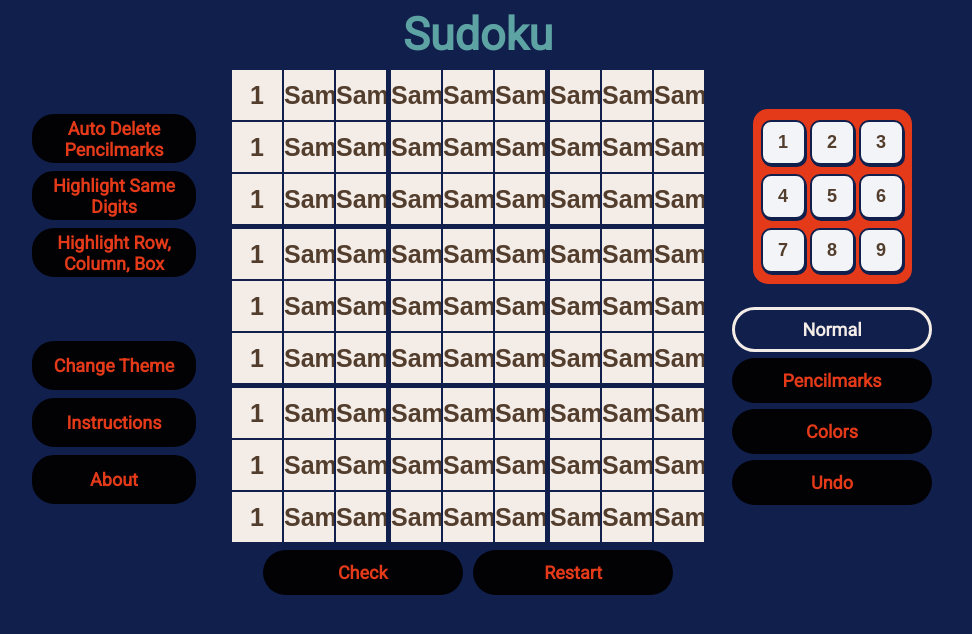
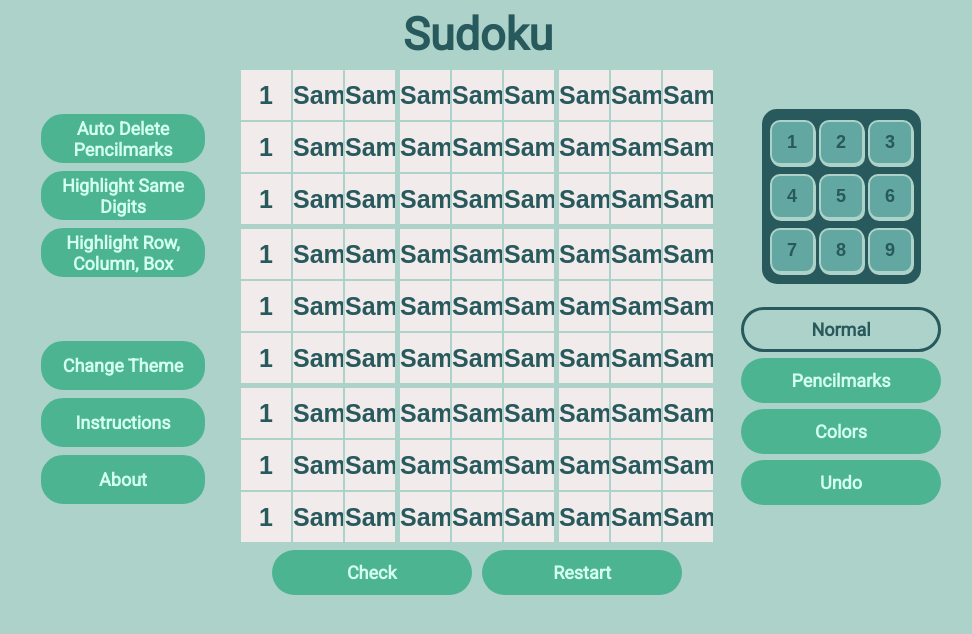
Before and after one commit to ayushgarg-ag/3in1-Sudoku-Web-App, a Flask app: template templates/play.html in a window 1280 px wide. Shown: the top 634 px of the page, without its empty margins (162-1134 px from the left). Run offline with Flask 2, Linux system fonts and the light colour scheme; the template is opened without the code that fills it: most values are stand-ins (such as "Sample title", 1, 10 or a date in 2020); some libraries are stand-ins or nearby versions.

Commit message:
Worked on colors and themes

```diff
--- a/app.py
+++ b/app.py
@@ -99,4 +99,4 @@ def solution():
         return render_template('menu.html')
 
 if __name__ == "__main__":
-    app.run(debug=True, port=5500)
+    app.run(debug=True)
--- a/static/css/main.css
+++ b/static/css/main.css
@@ -9,13 +9,14 @@
     --headerColor: #3282b8;
     --tableItemBackground: #a1c4db;
     --buttonBackground: #305a75;
+    -buttonText: #bbe1fa;
     --shiftColor: #978522;
     --messageTextColor: #bbe1fa; */
 
 
 
     /* TAN COLOR THEME */
-    --primaryColor: #d2b48c;
+    /* --primaryColor: #d2b48c;
     --itemBackground: #f6f0e8;
     --textColor: #a87b00;
     --readOnlyColor: #533e2d;
@@ -23,10 +24,36 @@
     --headerColor: #ffffff;
     --tableItemBackground: #f6f0e8;
     --buttonBackground: #f6f0e8;
+    --buttonText: #a87b00;
     --shiftColor: #fce17a;
-    --messageTextColor: #533e2d;
+    --messageTextColor: #533e2d; */
 
+    /* LIGHT COLOR THEME */
+    --primaryColor: #add2c9;
+    --itemBackground: #f1ebeb;
+    --textColor: #5ea3a3;
+    --readOnlyColor: #28595c;
+    --tableColor: #5ea3a3;
+    --headerColor: #5ea3a3;
+    --tableItemBackground: #62a7a1;
+    --buttonBackground: #8f9eaf;
+    --buttonText: #3c4d85;
+    --shiftColor: #919e56;
+    --messageTextColor: #1b4857;
+    --focusText: #28595c;
 
+    --color1: #a36f5e;
+    --color2: #a3925e;
+    --color3: #805ea3;
+    --color4: #5e5ea3;
+    --color5: #5ea35e;
+    --color6: #348a8a;
+    --color7: #a36f5e;
+    --color8: black;
+    --color9: grey;
+    --color: #d2fff0;
+    -color: #4db492;
+    --color: #78ccb0;
 
 }
 /* Document CSS */
@@ -40,15 +67,19 @@ body {
     margin: 0;
     padding: 0;
     height: 50%;
+    opacity: 0;
     /* width: 100vw;
     height: 100vh; */
+}
+body.all-loaded {
+    opacity: 1;
 }
 h1 {
     text-align: center;
     color: var(--headerColor);
     font-family: 'Roboto', sans-serif;
     font-size: 45px;
-    margin: 8px;
+    margin: 8px 0px 8px 0px;
 }
 #content {
     display: flex;
@@ -68,6 +99,7 @@ h1 {
     top: 50%;
     position: relative;
     margin-right: 20px;
+    margin-left: 18px;
     /* margin-top: 85px; */
 }
 #outsidegrid {
@@ -109,6 +141,7 @@ h1 {
     padding: 10px;
     color: var(--messageTextColor);
     text-align: left;
+    overflow: hidden;
 }
 .grid-item {
     background-color: var(--itemBackground);
@@ -210,7 +243,7 @@ input::selection {
 /* Buttons CSS */
 .buttons, .menubutton, .optiondivs {
     background-color: var(--buttonBackground);
-    color: var(--textColor);
+    color: var(--buttonText);
     border: none;
     border-radius: 25px;
     font-size: 18px;
@@ -247,8 +280,8 @@ input::selection {
 }
 .modefocus, .focusdivs {
     background-color: var(--primaryColor);
-    color: var(--itemBackground);
-    border: 3px solid var(--itemBackground);
+    color: var(--focusText);
+    border: 3px solid var(--focusText);
     border-radius: 25px;
     font-size: 18px;
     margin: 3px;
@@ -270,7 +303,7 @@ input::selection {
     user-select: none;
     margin-top: 2px;
     margin-bottom: 2px;
-    border: 3px solid var(--itemBackground);
+    border: 3px solid var(--focusText);
     overflow: hidden;
     /* box-shadow: 3px solid var(--itemBackground) inset; */
 
@@ -360,13 +393,19 @@ h3 {
     background: linear-gradient(180deg, rgba(27,38,44,1) 0%, rgba(34,104,151,1) 50%, rgba(187,225,250,1) 100%);
 }
 #tan {
-    background: rgb(210,180,140);
-    background: linear-gradient(180deg, rgba(210,180,140,1) 0%, rgba(246,240,232,1) 50%, rgba(168,123,0,1) 100%);
+    background: rgb(168,123,0);
+    background: linear-gradient(180deg, rgba(168,123,0,1) 0%, rgba(210,180,140,1) 30%, rgba(246,240,232,1) 100%);
 }
 #light {
-    background-color: white;
+    background: rgb(77,180,146);
+    background: linear-gradient(180deg, rgba(77,180,146,1) 0%, rgba(210,255,240,1) 75%, rgba(241,235,235,1) 100%);
 }
 #retro {
     background: rgb(17,31,77);
-    background: linear-gradient(180deg, rgba(17,31,77,1) 0%, rgba(242,244,247,1) 50%, rgba(228,58,25,1) 100%);
+    background: linear-gradient(180deg, rgba(17,31,77,1) 0%, rgba(65,44,119,1) 30%, rgba(228,58,25,1) 60%, rgba(243,236,231,1) 100%);
 }
+
+/* #changetheme {
+    height: 100%;
+    width: 100%;
+} */
--- a/static/javascript/play.js
+++ b/static/javascript/play.js
@@ -17,6 +17,17 @@ var redirect = "check";
 var root = document.documentElement;
 var solved = $('#my-data').data().name;
 var currentColor = "yellow";
+
+var color1 = root.style.getPropertyValue('--color1');
+var color2 = root.style.getPropertyValue('--color2');
+var color3 = root.style.getPropertyValue('--color3');
+var color4 = root.style.getPropertyValue('--color4');
+var color5 = root.style.getPropertyValue('--color5');
+var color6 = root.style.getPropertyValue('--color6');
+var color7 = root.style.getPropertyValue('--color7');
+var color8 = root.style.getPropertyValue('--color8');
+var color9 = root.style.getPropertyValue('--color9');
+
 var numbersTable = `
     <table>
         <tr>
@@ -39,29 +50,19 @@ var numbersTable = `
 var colorsTable = `
     <table>
         <tr>
-            <td><button type="button" id="lightblue" class="colors" style="background-color: lightblue;" type="button"
-                    onclick="setColor(this.id)"> </button></td>
-            <td><button type="button" id="lightgreen" class="colors" style="background-color: lightgreen;"
-                    type="button" onclick="setColor(this.id)"> </button></td>
-            <td><button type="button" id="lightcoral" class="colors" style="background-color: lightcoral;"
-                    type="button" onclick="setColor(this.id)"> </button></td>
+            <td><button type="button" id="color1" class="colors" type="button" onclick="setColor(this.id)"> </button></td>
+            <td><button type="button" id="color2" class="colors" style="background-color: color2;" type="button" onclick="setColor(this.id)"> </button></td>
+            <td><button type="button" id="color3" class="colors" style="background-color: color3;" type="button" onclick="setColor(this.id)"> </button></td>
         </tr>
         <tr>
-            <td><button type="button" id="lightpink" class="colors" style="background-color: lightpink;" type="button"
-                    onclick="setColor(this.id)"> </button></td>
-            <td><button type="button" id="#f6f0e8" class="colors"
-                    style="background-color: #f6f0e8;" type="button"
-                    onclick="setColor(this.id)"> </button></td>
-            <td><button type="button" id="lightgrey" class="colors" style="background-color: lightgrey;" type="button"
-                    onclick="setColor(this.id)"> </button></td>
+            <td><button type="button" id="color4" class="colors" style="background-color: color4;" type="button" onclick="setColor(this.id)"> </button></td>
+            <td><button type="button" id="color5" class="colors" tyle="background-color: color5;" type="button" onclick="setColor(this.id)"> </button></td>
+            <td><button type="button" id="color6" class="colors" style="background-color: color6;" type="button" onclick="setColor(this.id)"> </button></td>
         </tr>
         <tr>
-            <td><button type="button" id="lightsalmon" class="colors" style="background-color: lightsalmon;"
-                    type="button" onclick="setColor(this.id)"> </button></td>
-            <td><button type="button" id="lightseagreen" class="colors" style="background-color: lightseagreen;"
-                    type="button" onclick="setColor(this.id)"> </button></td>
-            <td><button type="button" id="lightskyblue" class="colors" style="background-color: lightskyblue;"
-                    type="button" onclick="setColor(this.id)"> </button></td>
+            <td><button type="button" id="color7" class="colors" style="background-color: color7;" type="button" onclick="setColor(this.id)"> </button></td>
+            <td><button type="button" id="color8" class="colors" style="background-color: color8;" type="button" onclick="setColor(this.id)"> </button></td>
+            <td><button type="button" id="color9" class="colors" style="background-color: color9;" type="button" onclick="setColor(this.id)"> </button></td>
         </tr>
     </table>
 `;
@@ -78,6 +79,7 @@ $(document).keydown(
     function (e) {
         var keypressed = false;
 
+        if (document.activeElement.id != "" && document.activeElement.id >= 0 && document.activeElement.id < 81) {
             // Delete
             if (e.keyCode == 8 && document.activeElement.id != "") {
                 document.getElementById(document.activeElement.id).value = [];
@@ -128,28 +130,22 @@ $(document).keydown(
                 }
                 keypressed = true;
             }
-        // Space bar
-        else if (e.keyCode == 32) {
-            if (isNormal && !isColor) {
-                changeMode("pencilmarks");
-            }
-            else if (!isNormal && !isColor) {
-                changeMode("colors");
-            }
-            else if (isColor && !isNormal) {
-                changeMode("normal");
-            }
-        }
             // Shift
             else if (e.keyCode == 16) {
-            if (document.activeElement.id != "" && document.activeElement.id >= 0 && document.activeElement.id < 81) {
+
                 isSelectMultiple = true;
                 selectArray[document.activeElement.id] = true;
                 if (document.activeElement.id != "pencilmarks") {
                     document.getElementById(document.activeElement.id).style.backgroundColor = root.style.getPropertyValue('--shiftColor');
                 }
             }
+            // Numbers
+            else if (48 < e.keyCode && e.keyCode < 58) {
+                lastNumEntered = String.fromCharCode(e.keyCode);
             }
+
+        }
+
             // Escape
             else if (e.keyCode == 27) {
                 isSelectMultiple = false;
@@ -166,20 +162,30 @@ $(document).keydown(
                     }
                 }
             }
-        // Numbers
-        else if (48 < e.keyCode && e.keyCode < 58) {
-            lastNumEntered = String.fromCharCode(e.keyCode);
+
+            // Space bar
+            else if (e.keyCode == 32) {
+                if (isNormal && !isColor) {
+                    changeMode("pencilmarks");
                 }
+                else if (!isNormal && !isColor) {
+                    changeMode("colors");
+                }
+                else if (isColor && !isNormal) {
+                    changeMode("normal");
+                }
+            }
+                // Control/Command 'Z'
+            else if (((e.keyCode == 90 && e.ctrlKey) || (e.keyCode == 90 && e.metaKey))) {
+                undo();
+            }
+
             // Control/Command 'A'
             else if ((e.keyCode == 65 && e.ctrlKey) || (e.keyCode == 65 && e.metaKey)) {
                 for (var i = 0; i < 81; i++) {
                     selectArray[i] = true;
                     document.getElementById(i).style.backgroundColor = root.style.getPropertyValue('--shiftColor');
                 }
-        }
-        // Control/Command 'Z'
-        else if (((e.keyCode == 90 && e.ctrlKey) || (e.keyCode == 90 && e.metaKey))) {
-            undo();
             }
 
             // If arrow key was pressed
@@ -196,6 +202,7 @@ $(document).keydown(
 
             }
         }
+
 );
 
 $(document).keyup(
@@ -203,7 +210,7 @@ $(document).keyup(
         if (e.keyCode == 16) {
             isSelectMultiple = false;
         }
-        else if (e.keycode == 32) {}
+        else if (e.keycode == 32) { }
     }
 );
 
@@ -265,6 +272,15 @@ function changeMode(id) {
         document.getElementById("normal").className = "buttons";
 
         document.getElementById("tablecontainer").innerHTML = colorsTable;
+        document.getElementById("color1").style.backgroundColor = root.style.getPropertyValue("--color1");
+        document.getElementById("color2").style.backgroundColor = root.style.getPropertyValue("--color2");
+        document.getElementById("color3").style.backgroundColor = root.style.getPropertyValue("--color3");
+        document.getElementById("color4").style.backgroundColor = root.style.getPropertyValue("--color4");
+        document.getElementById("color5").style.backgroundColor = root.style.getPropertyValue("--color5");
+        document.getElementById("color6").style.backgroundColor = root.style.getPropertyValue("--color6");
+        document.getElementById("color7").style.backgroundColor = root.style.getPropertyValue("--color7");
+        document.getElementById("color8").style.backgroundColor = root.style.getPropertyValue("--color8");
+        document.getElementById("color9").style.backgroundColor = root.style.getPropertyValue("--color9");
     }
     else {
         isNormal = true;
@@ -274,6 +290,7 @@ function changeMode(id) {
         document.getElementById("colors").className = "buttons";
 
         document.getElementById("tablecontainer").innerHTML = numbersTable;
+
     }
     if (!isColor) {
         changeClassName(id);
@@ -562,20 +579,7 @@ function tableInput(num) {
     }
 }
 
-function setColor(color) {
-    if (document.getElementById(curId) != null) {
-        document.getElementById(curId).focus();
-    }
-    currentColor = color;
-    for (var i = 0; i < 81; i++) {
-        if (selectArray[i]) {
-            document.getElementById(i).style.backgroundColor = currentColor;
-            colorMap[i] = currentColor;
-        }
-    }
-    document.getElementById(document.activeElement.id).style.backgroundColor = currentColor;
-    colorMap[document.activeElement.id] = currentColor;
-}
+
 
 function pageRedirect(id) {
     redirect = id;
@@ -587,11 +591,11 @@ function createConflictArray() {
     }
     var id = parseInt(document.activeElement.id);
     var conflictArray = [];
-    for (var i = id - id%9; i < (9-id%9) + id; i++) {
+    for (var i = id - id % 9; i < (9 - id % 9) + id; i++) {
         conflictArray.push(parseInt(i));
     }
     for (var i = 0; i < 81; i++) {
-        if (i%9 == id%9) {
+        if (i % 9 == id % 9) {
             conflictArray.push(parseInt(i));
         }
     }
@@ -622,8 +626,8 @@ function createConflictArray() {
     }
     for (var i = 0; i < listMR.length; i++) {
         for (var j = 0; j < listMC.length; j++) {
-            if (conflictArray.includes(9*listMR[i] + listMC[j]) == false) {
-                conflictArray.push(parseInt(9*listMR[i]+listMC[j]));
+            if (conflictArray.includes(9 * listMR[i] + listMC[j]) == false) {
+                conflictArray.push(parseInt(9 * listMR[i] + listMC[j]));
             }
         }
     }
@@ -778,14 +782,11 @@ function themeOption() {
 }
 
 function changeTheme() {
-    console.log(document.getElementsByTagName("link")[0].innerHTML);
-    console.log(document.getElementById("stylesheet"));
-
+    var themeid = window.localStorage.getItem("storedTheme");
     let root = document.documentElement;
-    var themeid = window.localStorage.getItem("storedTheme");
     console.log(themeid);
     if (themeid == "tan") {
-        root.style.cssText("--primaryColor: #d2b48c");
+        root.style.setProperty('--primaryColor', "#d2b48c");
         root.style.setProperty('--itemBackground', "#f6f0e8");
         root.style.setProperty('--textColor', "#a87b00");
         root.style.setProperty('--readOnlyColor', "#533e2d");
@@ -793,8 +794,10 @@ function changeTheme() {
         root.style.setProperty('--headerColor', "#ffffff");
         root.style.setProperty('--tableItemBackground', "#f6f0e8");
         root.style.setProperty('--buttonBackground', "#f6f0e8");
+        root.style.setProperty('--buttonText', "#a87b00");
         root.style.setProperty('--shiftColor', "#fce17a");
         root.style.setProperty('--messageTextColor', "#533e2d");
+        root.style.setProperty('--focusText', "#f6f0e8");
         window.localStorage.setItem("storedTheme", "tan");
     }
     else if (themeid == "dark") {
@@ -806,37 +809,56 @@ function changeTheme() {
         root.style.setProperty('--headerColor', "#3282b8");
         root.style.setProperty('--tableItemBackground', "#a1c4db");
         root.style.setProperty('--buttonBackground', "#305a75");
+        root.style.setProperty('--buttonText', "#bbe1fa");
         root.style.setProperty('--shiftColor', "#978522");
         root.style.setProperty('--messageTextColor', "#bbe1fa");
+        root.style.setProperty('--focusText', "#226897");
         window.localStorage.setItem("storedTheme", "dark");
     }
     else if (themeid == "retro") {
         root.style.setProperty('--primaryColor', "#111f4d");
         root.style.setProperty('--itemBackground', "#F3ECE7");
         root.style.setProperty('--textColor', "#e43a19");
-        root.style.setProperty('--readOnlyColor', "#533e2d");
+        root.style.setProperty('--readOnlyColor', "#020205");
         root.style.setProperty('--tableColor', "#e43a19");
-        root.style.setProperty('--headerColor', "#5ea3a3");
+        root.style.setProperty('--headerColor', "#e43a19");
         root.style.setProperty('--tableItemBackground', "#f2f4f7");
-        root.style.setProperty('--buttonBackground', "#020205");
+        root.style.setProperty('--buttonBackground', "#e43a19");
+        root.style.setProperty('--buttonText', "#020205");
         root.style.setProperty('--shiftColor', "#4ac286");
         root.style.setProperty('--messageTextColor', "#e43a19");
+        root.style.setProperty('--focusText', "#F3ECE7");
         window.localStorage.setItem("storedTheme", "retro");
     }
     else {
-        root.style.setProperty('--primaryColor', "#111f4d");
-        root.style.setProperty('--itemBackground', "#F3ECE7");
-        root.style.setProperty('--textColor', "#e43a19");
-        root.style.setProperty('--readOnlyColor', "#533e2d");
-        root.style.setProperty('--tableColor', "#e43a19");
-        root.style.setProperty('--headerColor', "#5ea3a3");
-        root.style.setProperty('--tableItemBackground', "#f2f4f7");
-        root.style.setProperty('--buttonBackground', "#020205");
-        root.style.setProperty('--shiftColor', "#4ac286");
-        root.style.setProperty('--messageTextColor', "#e43a19");
+        root.style.setProperty('--primaryColor', "#add2c9");
+        root.style.setProperty('--itemBackground', "#f1ebeb");
+        root.style.setProperty('--textColor', "#5ea3a3");
+        root.style.setProperty('--readOnlyColor', "#28595c");
+        root.style.setProperty('--tableColor', "#28595c");
+        root.style.setProperty('--headerColor', "#28595c");
+        root.style.setProperty('--tableItemBackground', "#62a7a1");
+        root.style.setProperty('--buttonBackground', "#4db492");
+        root.style.setProperty('--buttonText', "#d2fff0");
+        root.style.setProperty('--shiftColor', "#a36f5e");
+        root.style.setProperty('--messageTextColor', "#1b4857");
+        root.style.setProperty('--focusText', "#28595c");
+
+        root.style.setProperty('--color1', "#a36f5e");
+        root.style.setProperty('--color2', "#a3925e");
+        root.style.setProperty('--color3', "#805ea3");
+        root.style.setProperty('--color4', "#5e5ea3");
+        root.style.setProperty('--color5', "#5ea35e");
+        root.style.setProperty('--color6', "#348a8a");
+        root.style.setProperty('--color7', "#a36f5e");
+        root.style.setProperty('--color8', "black");
+        root.style.setProperty('--color9', "grey");
+
         window.localStorage.setItem("storedTheme", "light");
     }
 
+    console.log(root.style.getPropertyValue('--color1'));
+    console.log(document.getElementById("color1"));
     for (var i = 0; i < 81; i++) {
         selectArray[i] = true;
     }
@@ -872,6 +894,22 @@ function instructionsDisplay() {
     }
 }
 
-function hideIns () {
-    document.getElementById("insoverlay").style.display = "none";
+$(window).load(function () {
+    $("body").addClass('all-loaded');
+});
+
+function setColor(id) {
+    color = document.getElementById(id).style.backgroundColor;
+    if (document.getElementById(curId) != null) {
+        document.getElementById(curId).focus();
     }
+    currentColor = color;
+    for (var i = 0; i < 81; i++) {
+        if (selectArray[i]) {
+            document.getElementById(i).style.backgroundColor = currentColor;
+            colorMap[i] = currentColor;
+        }
+    }
+    document.getElementById(document.activeElement.id).style.backgroundColor = currentColor;
+    colorMap[document.activeElement.id] = currentColor;
+}
--- a/templates/play.html
+++ b/templates/play.html
@@ -11,7 +11,7 @@
 {% block body %}
 
 <body onload="changeTheme(); changeMode('normal'); createArray(); checkAlert()" scroll="no">
-    <h1 style="text-align: center">Sudoku</h1>
+    <h1>Sudoku</h1>
     <form action="/play" method="POST" onsubmit="return validateForm()">
         <div id="content">
             <div id="outsideoption" class="inline">
@@ -24,7 +24,7 @@
                         <div onclick="toggleHighlightRcb()" id="highlightrcb" class="optiondivs">Highlight Row, Column, Box</div><br><br><br>
 
                         <div id="changetheme" class="optiondivs">
-                            <div onclick="themeOption()">Change Theme</div>
+                            <div id="themebutton" onclick="themeOption()">Change Theme</div>
                         </div>
 
                         <div onclick="instructionsDisplay()" id="instructions" class="optiondivs">Instructions</div>
```
Also changed, not shown: static/javascript/base.js (+38 -13 lines), static/javascript/menu.js (+37 -15 lines). Lines whose indentation alone changed are shown as unchanged.
